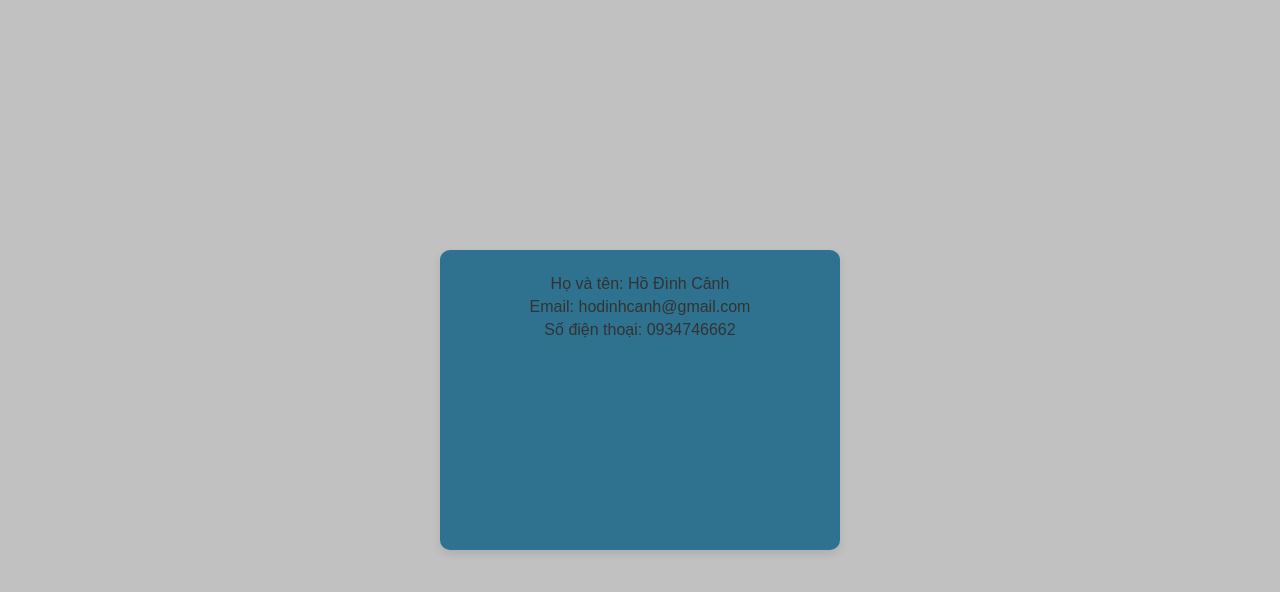
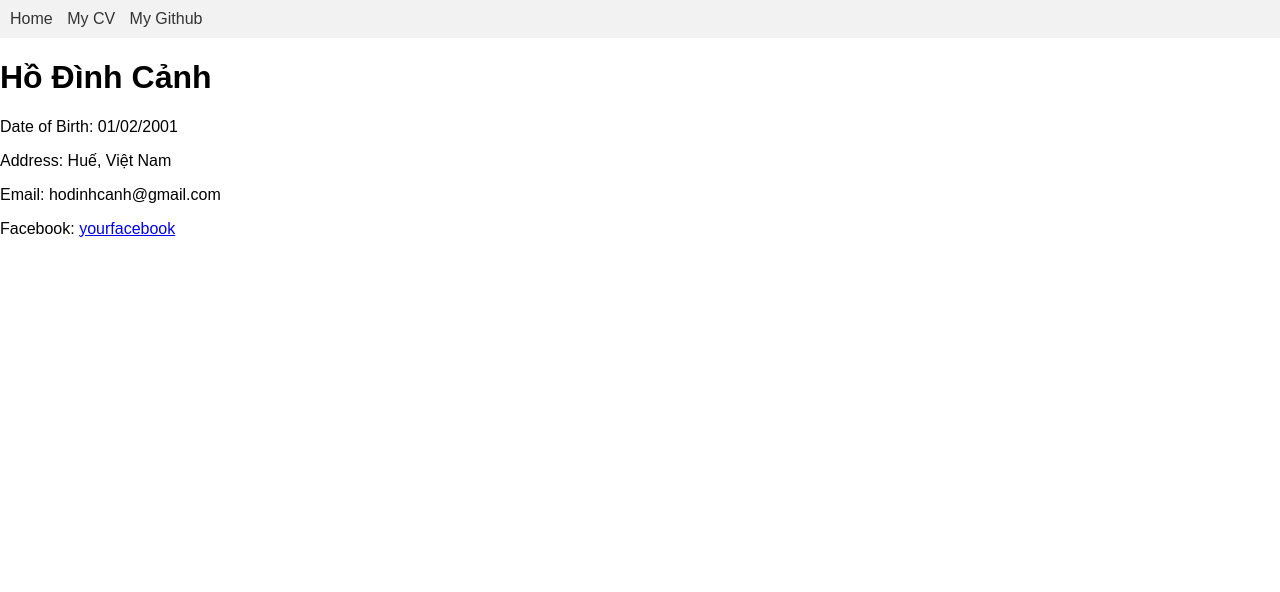
Before and after one commit to HoDinhCanh/hodinhcanh.github.io, a plain HTML site: page index.html in a window 1280 px wide. Drawn offline with Linux system fonts and the light colour scheme.

Commit message:
Update index.html

```diff
--- a/index.html
+++ b/index.html
@@ -2,82 +2,39 @@
 <html>
 <head>
     <meta charset="UTF-8">
-    <title>hodinhcanh.github</title>
+    <title>Home</title>
     <style>
         body {
             font-family: Arial, sans-serif;
             margin: 0;
             padding: 0;
-            background-color: #c1c1c1;
         }
 
-        .container {
-            width: 100%;
-            height: 100vh;
-            display: flex;
-            justify-content: center;
-            align-items: center;
+        .navbar {
+            background-color: #f2f2f2;
+            padding: 10px;
         }
 
-        .card {
-            position: relative;
-            width: 400px;
-            height: 300px;
-            background-color: #2e728f;
-            border-radius: 10px;
-            box-shadow: 0 4px 8px rgba(0, 0, 0, 0.1);
-            overflow: hidden;
-            transition: transform 0.3s;
-        }
-
-        .card:hover {
-            transform: translateY(-10px);
-        }
-
-        .card-content {
-            padding: 20px;
-            text-align: center;
-            color: #333;
-        }
-
-        .card h2 {
-            margin-bottom: 10px;
-        }
-
-        .card p {
-            margin: 5px 0;
-        }
-
-/*         .social-links {
-            margin-top: 20px;
-        } */
-
-/*         .social-links a {
-            display: inline-block;
+        .navbar a {
             margin-right: 10px;
             color: #333;
             text-decoration: none;
-            transition: color 0.3s;
-        } */
-
-/*         .social-links a:hover {
-            color: #147594;
-        } */
+        }
     </style>
 </head>
 <body>
-    <div class="container">
-        <div class="card">
-            <div class="card-content">
-<!--                 <h2>https://github.com/HoDinhCanh</h2> -->
-                <p>Họ và tên: Hồ Đình Cảnh</p>
-                <p>Email: hodinhcanh@gmail.com</p>
-                <p>Số điện thoại: 0934746662</p>
-<!--                 <div class="social-links">
-                    <a href="https://www.facebook.com/canhho2001" target="_blank">Facebook</a>
-                </div> -->
-            </div>
-        </div>
+    <div class="navbar">
+        <a href="index.html">Home</a>
+        <a href="cv.html">My CV</a>
+        <a href="https://github.com/yourgithub">My Github</a>
+    </div>
+
+    <div class="content">
+        <h1>Hồ Đình Cảnh</h1>
+        <p>Date of Birth: 01/02/2001</p>
+        <p>Address: Huế, Việt Nam</p>
+        <p>Email: hodinhcanh@gmail.com</p>
+        <p>Facebook: <a href="https://www.facebook.com/canhho2001">yourfacebook</a></p>
     </div>
 </body>
 </html>
```
